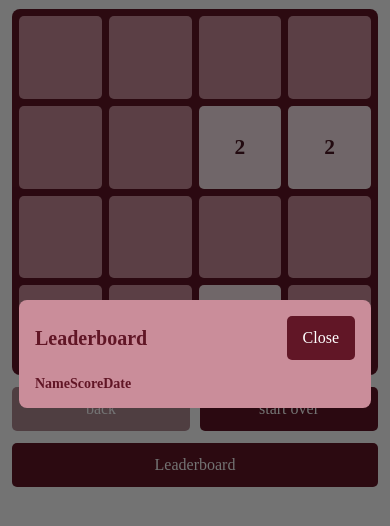
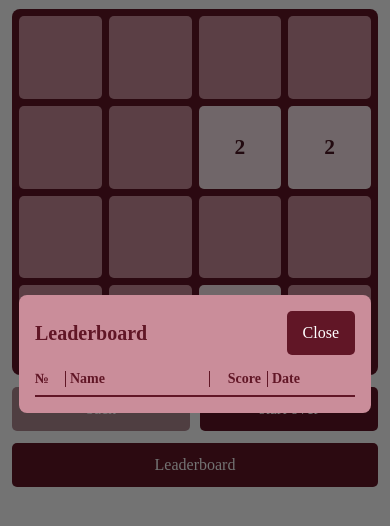
Before and after one commit to LiudmilaSafonova/Web1_3, a plain HTML site: page index.html in a window 390 px wide. Both pictures are taken after a click on the button "Leaderboard". Shown: the part 68-594 px from the top of the page. Drawn offline with Linux system fonts and the light colour scheme.

Commit message:
fixes: исправлено отображение лидерборда и анимации в мобильной версии

```diff
--- a/scripts/app.js
+++ b/scripts/app.js
@@ -112,7 +112,11 @@ function createAppLayout() {
 
     const leaderboardColumns = document.createElement('div');
     leaderboardColumns.className = 'leaderboard-columns';
-    leaderboardColumns.append('Name', 'Score', 'Date');
+    ['№', 'Name', 'Score', 'Date'].forEach((label) => {
+        const column = document.createElement('span');
+        column.textContent = label;
+        leaderboardColumns.append(column);
+    });
 
     const leaderboardList = document.createElement('ol');
     leaderboardList.className = 'leaderboard-list';
@@ -220,6 +224,7 @@ function animateBoardMove(result, spawnedPositions, speed = 1) {
         return Promise.resolve();
     }
 
+    const boardRectangle = board.getBoundingClientRect();
     const rectangles = cells.map((cell) => cell.getBoundingClientRect());
     const ghosts = result.movements.map(({ from, to }) => {
         const originalCell = cells[from];
@@ -233,11 +238,11 @@ function animateBoardMove(result, spawnedPositions, speed = 1) {
         ghost.style.color = originalStyle.color;
         ghost.style.fontSize = originalStyle.fontSize;
         ghost.style.fontWeight = originalStyle.fontWeight;
-        ghost.style.left = `${source.left}px`;
-        ghost.style.top = `${source.top}px`;
+        ghost.style.left = `${source.left - boardRectangle.left}px`;
+        ghost.style.top = `${source.top - boardRectangle.top}px`;
         ghost.style.width = `${source.width}px`;
         ghost.style.height = `${source.height}px`;
-        document.body.append(ghost);
+        board.append(ghost);
 
         return {
             element: ghost,
@@ -255,9 +260,6 @@ function animateBoardMove(result, spawnedPositions, speed = 1) {
     ], { duration: 160 * speed, easing: 'ease-in-out', fill: 'forwards' }));
 
     return Promise.all(movements.map((animation) => animation.finished)).then(() => {
-        ghosts.forEach(({ element }) => element.remove());
-        board.classList.remove('game-board--animating');
-
         const pulses = [];
         result.mergedPositions.forEach((index) => {
             pulses.push(cells[index].animate([
@@ -273,6 +275,8 @@ function animateBoardMove(result, spawnedPositions, speed = 1) {
             ], { duration: 130 * speed, easing: 'ease-out' }));
         });
 
+        ghosts.forEach(({ element }) => element.remove());
+        board.classList.remove('game-board--animating');
         return Promise.all(pulses.map((animation) => animation.finished));
     });
 }
@@ -333,9 +337,12 @@ function renderLeaderboard(entries) {
     const list = document.querySelector('.leaderboard-list');
     list.replaceChildren();
 
-    entries.forEach((entry) => {
+    entries.forEach((entry, index) => {
         const row = document.createElement('li');
         row.className = 'leaderboard-list__row';
+
+        const rank = document.createElement('span');
+        rank.textContent = String(index + 1);
 
         const name = document.createElement('span');
         name.textContent = entry.name;
@@ -347,7 +354,7 @@ function renderLeaderboard(entries) {
         date.dateTime = entry.date;
         date.textContent = entry.date.split('-').reverse().join('.');
 
-        row.append(name, score, date);
+        row.append(rank, name, score, date);
         list.append(row);
     });
 }
--- a/styles.css
+++ b/styles.css
@@ -36,6 +36,7 @@
 
 .game-board {
     display: grid;
+    position: relative;
     touch-action: none;
     grid-template-columns: repeat(4, minmax(0, 1fr));
     grid-template-rows: repeat(4, minmax(0, 1fr));
@@ -127,10 +128,11 @@
     display: flex;
     align-items: center;
     justify-content: center;
-    position: fixed;
+    position: absolute;
     z-index: 10;
     border-radius: 5px;
     pointer-events: none;
+    will-change: transform;
 }
 
 .game-controls {
@@ -239,12 +241,14 @@
 .leaderboard-columns,
 .leaderboard-list__row {
     display: grid;
-    grid-template-columns: minmax(0, 1fr) 60px 100px;
+    grid-template-columns: 28px minmax(0, 1fr) 66px 98px;
     gap: 8px;
 }
 
 .leaderboard-columns {
     font-weight: bold;
+    border-bottom: 2px solid #611626;
+    padding-bottom: 8px;
 }
 
 .leaderboard-list {
@@ -258,8 +262,19 @@
     border-bottom: 1px solid #611626;
 }
 
-.leaderboard-list__row span:first-child {
+.leaderboard-columns > :not(:first-child),
+.leaderboard-list__row > :not(:first-child) {
+    border-left: 1px solid #611626;
+    padding-left: 8px;
+}
+
+.leaderboard-list__row span:nth-child(2) {
     overflow-wrap: anywhere;
+}
+
+.leaderboard-columns > :nth-child(3),
+.leaderboard-list__row > :nth-child(3) {
+    text-align: right;
 }
 
 .game-over-dialog h2 {
@@ -337,9 +352,14 @@
 
     .leaderboard-columns,
     .leaderboard-list__row {
-        grid-template-columns: minmax(0, 1fr) 52px 88px;
+        grid-template-columns: 24px minmax(0, 1fr) 52px 88px;
         gap: 6px;
         font-size: 0.875rem;
+    }
+
+    .leaderboard-columns > :not(:first-child),
+    .leaderboard-list__row > :not(:first-child) {
+        padding-left: 4px;
     }
 
     .leaderboard-dialog__header {
```
